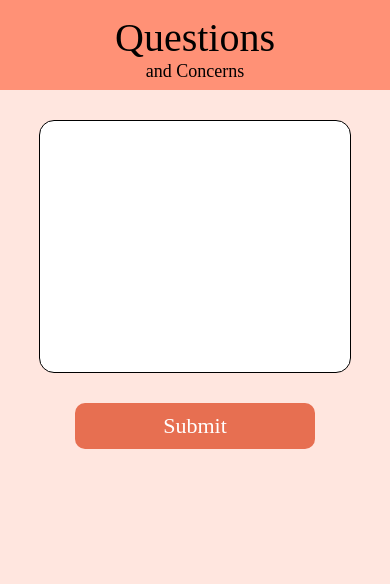
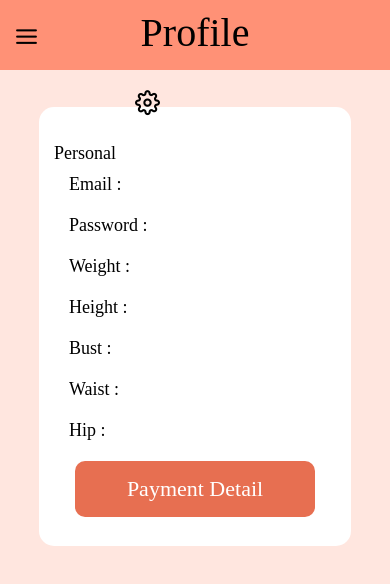
Before and after one commit to CprE-KMUTNB/Orange, a React Native app: screen /NewContent in a window 390 px wide. Shown: the top 584 px of the page. Built offline with nearby package versions, Linux system fonts and the light colour scheme.

Commit message:
miniupdate

```diff
--- a/App.js
+++ b/App.js
@@ -12,6 +12,7 @@ import Profile from './screens/Profile';
 import EditProfile from './screens/EditProfile';
 import OutfitsRec from './screens/OutfitsRec';
 import Questions from './screens/Questions';
+import ProfilePremium from './screens/ProfilePremium';
 
 
 const Stack = createNativeStackNavigator();
@@ -54,7 +55,7 @@ const App = () => {
     //   </Stack.Navigator>
     // </NavigationContainer>
     <View>
-      <Questions/>
+      <ProfilePremium/>
     </View>
   )
 }
--- a/screens/NewContent.js
+++ b/screens/NewContent.js
@@ -61,12 +61,12 @@ const styles = StyleSheet.create({
     squareTop: {
       height: 90,
       width: Dimensions.get('window').width,
-      backgroundColor: "#FF9176",
+      backgroundColor: "#F2E1DD",
       alignItems: 'center',
       paddingTop:5,
       fontFamily: "Cuprum-VariableFont_wght",
       justifyContent: "center",
-      elevation: 5
+      elevation: 10
     },
     container: {
       backgroundColor: "white",
@@ -76,7 +76,7 @@ const styles = StyleSheet.create({
       alignItems: 'center',
     },
     scrollView: {
-        backgroundColor: "#FAFAFA",
+        backgroundColor: "white",
         width: Dimensions.get('window').width,
         flex: 1,
     },
@@ -116,7 +116,7 @@ const styles = StyleSheet.create({
         paddingHorizontal: 30,
         // paddingVertical: 0,
         marginTop: 15,
-        backgroundColor: '#F5EEED',
+        backgroundColor: '#white',
         alignItems: 'center'
     },
     smallImgContainer: {
@@ -160,13 +160,13 @@ const styles = StyleSheet.create({
         fontFamily: "Cuprum-VariableFont_wght",
     },
     bigConBg: {
-        backgroundColor: 'white',
+        backgroundColor: '#white',
         width: Dimensions.get('window').width,
         height: Dimensions.get('window').height * 0.5,
         alignItems: 'center'
     },
     smallConGroup: {
-        backgroundColor: 'white',
+        backgroundColor: 'f6f6f6',
         width: Dimensions.get('window').width*0.9,
         borderRadius: 10,
         padding: 10,
--- a/screens/Profile.js
+++ b/screens/Profile.js
@@ -1,5 +1,6 @@
-import { View, Text, ScrollView, StatusBar, StyleSheet, SafeAreaView, Dimensions, Image, TouchableOpacity } from 'react-native'
+import { View, Text, ScrollView, StatusBar, StyleSheet, SafeAreaView, Dimensions, Image, TouchableOpacity, Modal } from 'react-native'
 import React from 'react'
+import Icon from 'react-native-vector-icons/Feather'
 
 const AppText = (props) => (
     <Text {...props} style={{fontFamily: "Cuprum-VariableFont_wght", ...props.style, fontSize: 18, color: 'black'}}>{props.children}</Text>
@@ -18,8 +19,9 @@ const Profile = () => {
         <View style={styles.squareTop}>
           <Text style={styles.headerText}>Profile</Text>
         </View>
+        <Text style={styles.iconPos}> <Icon name='menu' size={25}/> </Text>
         <View style={styles.innerCon}>
-          <AppText style={styles.normalText1}>Personal </AppText>
+          <AppText style={{...styles.normalText1, ...styles.innerPos}}>Personal <Text style={styles.iconPos}> <Icon name='settings' size={25}/> </Text> </AppText>
           <AppText style={styles.normalText2}>Email : </AppText>
           <AppText style={styles.normalText2}>Password : </AppText>
           <AppText style={styles.normalText2}>Weight : </AppText>
@@ -36,7 +38,7 @@ const Profile = () => {
 
 const styles = StyleSheet.create({
   squareTop: {
-    height: 90,
+    height: 70,
     width: Dimensions.get('window').width,
     backgroundColor: "#FF9176",
     alignItems: 'center',
@@ -62,8 +64,9 @@ innerCon: {
   width: Dimensions.get('window').width*0.8,
   height: Dimensions.get('window').height*0.52,
   borderRadius: 15,
-  marginTop: 30,
-  alignItems: 'center'
+  marginTop: 10,
+  alignItems: 'center',
+  justifyContent: 'center'
 },
 appButtonContainer: {
   elevation: 0,
@@ -83,7 +86,7 @@ appButtonText: {
 },
 normalText1: {
   paddingLeft: 15,
-  paddingTop: 20,
+  // paddingTop: -10,
   marginRight: 'auto'
 },
 normalText2: {
@@ -91,6 +94,12 @@ normalText2: {
   paddingLeft: 30,
   marginRight: 'auto'
 },
+iconPos: {
+  left: 10,
+  marginRight: 'auto',
+  top: -47,
+  color: 'black'
+}
 
 }
 )
--- /dev/null
+++ b/screens/ProfilePremium.js
@@ -0,0 +1,236 @@
+import { View, Text, ScrollView, StatusBar, StyleSheet, SafeAreaView, Dimensions, Image, TouchableOpacity, Modal } from 'react-native'
+import React, {useState} from 'react'
+import Icon from 'react-native-vector-icons/Feather'
+
+const AppText = (props) => (
+    <Text {...props} style={{fontFamily: "Cuprum-VariableFont_wght", ...props.style, fontSize: 18, color: 'black'}}>{props.children}</Text>
+)
+
+const AppButton = ({ onPress, title }) => (
+  <TouchableOpacity onPress={onPress} style={styles.appButtonContainer}>
+    <Text style={styles.appButtonText}>{title}</Text>
+  </TouchableOpacity>
+)
+
+const ModalButton = ({ onPress, title }) => (
+    <TouchableOpacity onPress={onPress} style={styles.modalButtonContainer}>
+      <Text style={styles.modalButtonText}>{title}</Text>
+    </TouchableOpacity>
+)
+
+const ProfilePremium = () => {
+  const [isModalVisible, setIsModalVisible] = useState(false)
+  return (
+    <SafeAreaView>
+      <View style={styles.container}>
+        <View style={styles.squareTop}>
+          <Text style={styles.headerText}>Profile</Text>
+        </View>
+        <Text style={styles.iconPos}> <Icon name='menu' size={25}/> </Text>
+        <View style={styles.innerCon}>
+          <AppText style={{...styles.normalText1, ...styles.innerPos}}>Personal <Text style={styles.iconPos}> <Icon name='settings' size={25}/> </Text> </AppText>
+          <AppText style={styles.normalText2}>Email : </AppText>
+          <AppText style={styles.normalText2}>Password : </AppText>
+          <AppText style={styles.normalText2}>Weight : </AppText>
+          <AppText style={styles.normalText2}>Height : </AppText>
+          <AppText style={styles.normalText2}>Bust : </AppText>
+          <AppText style={styles.normalText2}>Waist : </AppText>
+          <AppText style={styles.normalText2}>Hip : </AppText>
+          <AppButton
+          title = {'Payment Detail'}
+          onPress={() => setIsModalVisible(true)}
+          />
+          <Modal
+            visible={isModalVisible}
+            onRequesstClose={() => setIsModalVisible(false)}
+            animationType='slide'
+            presentationStyle= 'overFullScreen'
+            transparent
+            style={{ justifyContent: 'center',
+            alignItems: 'center',
+            margin: 0}}
+          >
+            <View style={styles.centerStyle}>
+                <View style={styles.modalheadCon}>
+                    <Text
+                    style={styles.modaliconPos}
+                    onPress= {() => setIsModalVisible(false)}
+                    >
+                        <Icon name='chevron-left' size={30}/>
+                    </Text>
+                </View>
+                <View style={styles.decoStyle}>
+                    <Text style={styles.modalHeaderText}>Payment Detail</Text>
+                    <View style={styles.modaltextcon}>
+                    <Text style={styles.modalsmalltext}>Payment method : Bangkok Bank *3342</Text>
+                    <Text style={styles.modalsmalltext}>Next billing date : 30/10/2023</Text>
+                    <Text style={styles.modalhistory}>History</Text>
+                    </View>
+                    <ModalButton style={styles.buttonstyle}
+                    title='Cancel Premium'
+                    onPress= {() => setIsModalVisible(false)}
+                    />
+                </View>
+            </View>
+          </Modal>
+        </View>
+      </View>
+    </SafeAreaView>
+  )
+}
+
+const styles = StyleSheet.create({
+  squareTop: {
+    height: 70,
+    width: Dimensions.get('window').width,
+    backgroundColor: "#FF9176",
+    alignItems: 'center',
+    paddingTop:5,
+    fontFamily: "Cuprum-VariableFont_wght",
+    justifyContent: "center",
+    elevation: 5
+},
+container: {
+  backgroundColor: "#FFE6DF",
+  alignItems: "center",
+  width: Dimensions.get('window').width,
+  height: Dimensions.get('window').height
+},
+headerText: {
+  color:'black',
+  fontSize:40,
+  fontFamily: "Cuprum-Bold",
+  marginBottom: 10
+},
+innerCon: {
+  backgroundColor: 'white',
+  width: Dimensions.get('window').width*0.8,
+  height: Dimensions.get('window').height*0.52,
+  borderRadius: 15,
+  marginTop: 10,
+  alignItems: 'center',
+  justifyContent: 'center'
+},
+appButtonContainer: {
+  elevation: 0,
+  backgroundColor: "#E76F51",
+  borderRadius: 10,
+  paddingVertical: 15,
+  paddingHorizontal: 12,
+  marginTop: 10,
+  width: 240,
+  alignItems: 'center'
+},
+appButtonText: {
+  fontSize: 22,
+  color: "white",
+  alignSelf: "center",
+  fontFamily: "Cuprum-Bold"
+},
+modalButtonContainer: {
+    elevation: 0,
+    backgroundColor: "#E76F51",
+    borderRadius: 8,
+    paddingVertical: 5,
+    paddingHorizontal: 5,
+    marginTop: 'auto',
+    width: 180,
+    alignItems: 'center'
+  },
+  modalButtonText: {
+    fontSize: 18,
+    color: "white",
+    alignSelf: "center",
+    fontFamily: "Cuprum-Bold"
+  },
+normalText1: {
+  paddingLeft: 15,
+  marginRight: 'auto'
+},
+normalText2: {
+  paddingVertical: 10,
+  paddingLeft: 30,
+  marginRight: 'auto'
+},
+iconPos: {
+  left: 10,
+  marginRight: 'auto',
+  top: -47,
+  color: 'black'
+},
+centerStyle: {
+    marginLeft: 'auto',
+    marginRight: 'auto',
+    backgroundColor: '#FFE6DF',
+    padding: 0,
+    width: '80%',
+    height: '50%',
+    marginTop: 'auto',
+    marginBottom: 'auto',
+    alignItems: 'center',
+    justifyContent: 'center',
+    borderWidth: 1.5,
+    borderColor: 'black',
+    borderRadius: 10,
+},
+decoStyle: {
+    width: '90%',
+    height: '85%',
+    backgroundColor: 'white',
+    marginTop: 0,
+    alignItems: 'center',
+    // justifyContent: 'flex-end',
+    padding: 10
+},
+buttonstyle: {
+    color:'#FF9176',
+    alignItems: 'center',
+
+},
+modalheadCon: {
+    backgroundColor: "#FF9176",
+    height: '10%',
+    width: '100%',
+    top:-10,
+    borderTopLeftRadius: 10,
+    borderTopRightRadius: 10,
+},
+modalHeaderText: {
+    fontSize: 35,
+    fontFamily: "Cuprum-Bold",
+    padding: 10,
+    color: 'black',
+},
+modalhistory: {
+    fontSize: 23,
+    fontFamily: "Cuprum-Bold",
+    paddingVertical: 20,
+    color: 'black',
+},
+modaltextcon: {
+    alignItems: 'flex-start',
+    width: '95%',
+    height: '30%',
+    borderRightColor: 'white',
+    borderBottomColor :'black',
+    borderLeftColor: 'white',
+    borderTopColor: 'white',
+    borderWidth: 1,
+},
+modalsmalltext: {
+    fontSize: 16,
+    fontFamily: "Cuprum-VariableFont_wght",
+    color: 'black'
+},
+modaliconPos: {
+    alignItems: 'flex-start',
+    marginTop: 'auto',
+    marginBottom: 'auto',
+    color: 'white'
+}
+
+
+}
+)
+
+export default ProfilePremium
```
Also changed, not shown: 1 other file (tests, documents, lock files or other folders).
